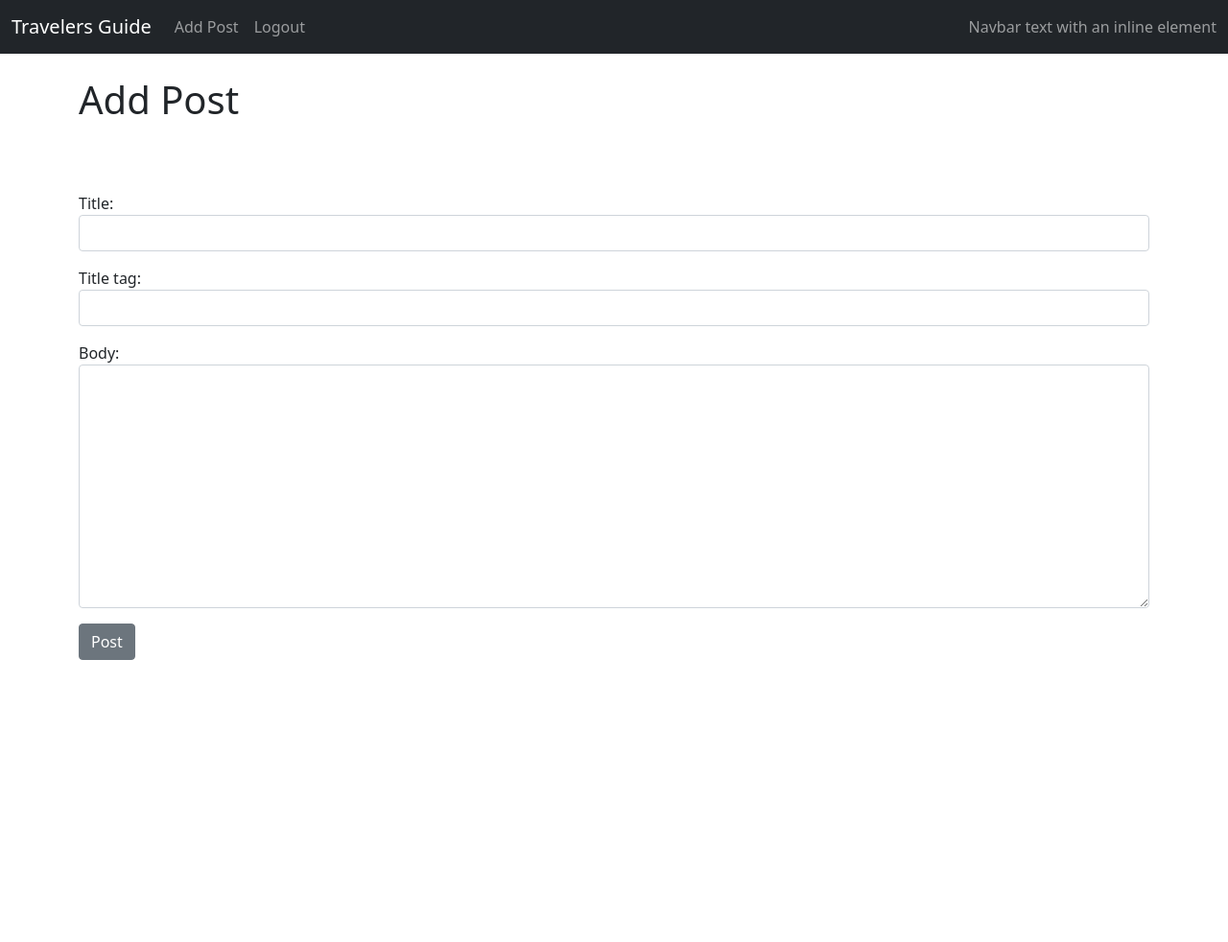
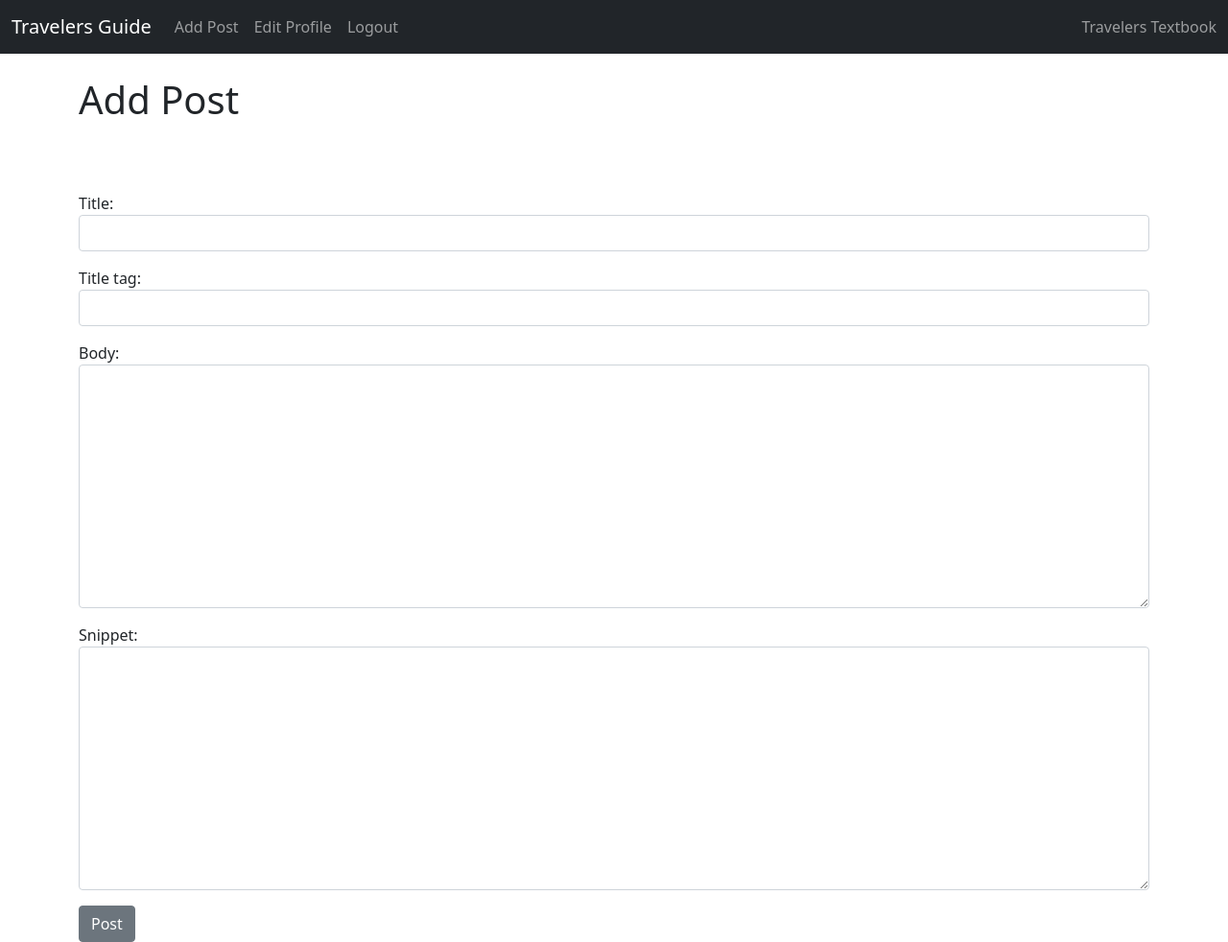
Before and after one commit to Blandaren123/Django.P4, a Django app: page /add_post/ in a window 1280 px wide. Shown: the whole page at 96% size. Before the commit the page ends 688 px from the top, so only its background shows below. Run offline with Django 3.2, Linux system fonts and the light colour scheme; the visitor is signed in with stand-in values (Sample User, id 1); some libraries are stand-ins or nearby versions.

Commit message:
add edit profile

```diff
--- a/blog/forms.py
+++ b/blog/forms.py
@@ -5,7 +5,7 @@ from django import forms
 class PostForm(forms.ModelForm):
     class Meta:
         model = Post
-        fields = ('title', 'title_tag', 'author', 'body')
+        fields = ('title', 'title_tag', 'author', 'body', 'snippet')
 
         widgets = {
             'title': forms.TextInput(attrs={'class': 'form-control'}),
@@ -13,16 +13,18 @@ class PostForm(forms.ModelForm):
             'author': forms.TextInput(attrs={'class': 'form-control', 'value':'', 'id':'user', 'type':'hidden'}),
             #'author': forms.Select(attrs={'class': 'form-control'}),
             'body': forms.Textarea(attrs={'class': 'form-control'}),
+            'snippet': forms.Textarea(attrs={'class': 'form-control'}),
         }
 
 class EditForm(forms.ModelForm):
     class Meta:
         model = Post
-        fields = ('title', 'title_tag', 'body')
+        fields = ('title', 'title_tag', 'body', 'snippet')
 
         widgets = {
             'title': forms.TextInput(attrs={'class': 'form-control'}),
             'title_tag': forms.TextInput(attrs={'class': 'form-control'}),
             #'author': forms.Select(attrs={'class': 'form-control'}),
             'body': forms.Textarea(attrs={'class': 'form-control'}),
+            'snippet': forms.Textarea(attrs={'class': 'form-control'}),
         }
--- a/blog/models.py
+++ b/blog/models.py
@@ -2,14 +2,17 @@ from django.db import models
 from django.contrib.auth.models import User
 from django.urls import reverse
 from datetime import datetime, date
+from ckeditor.fields import RichTextField
 
 
 class Post(models.Model):
     title = models.CharField(max_length=255)
     title_tag = models.CharField(max_length=255)
     author = models.ForeignKey(User, on_delete=models.CASCADE)
-    body = models.TextField()
+    body = RichTextField(blank=True, null=True)
+    #body = models.TextField()
     post_date = models.DateField(auto_now_add=True)
+    snippet = models.CharField(max_length=255)
     likes = models.ManyToManyField(User, related_name='blog_posts')
 
     def total_likes(self):
--- a/blogsite/settings.py
+++ b/blogsite/settings.py
@@ -52,6 +52,7 @@ INSTALLED_APPS = [
     'crispy_forms',
     'blog',
     'members',
+    'ckeditor',
 ]
 
 SITE_ID = 1
--- a/members/urls.py
+++ b/members/urls.py
@@ -1,8 +1,8 @@
 from django.urls import path
-from .views import UserRegisterView
+from .views import UserRegisterView, UserEditView
 
 
 urlpatterns = [
     path('register/', UserRegisterView.as_view(), name='register'),
-
+    path('edit_profile/', UserEditView.as_view(), name='edit_profile'),
 ]
--- a/requiremnts.txt
+++ b/requiremnts.txt
@@ -4,7 +4,9 @@ dj-database-url==0.5.0
 dj3-cloudinary-storage==0.0.6
 Django==3.2
 django-allauth==0.49.0
+django-ckeditor==6.2.0
 django-crispy-forms==1.14.0
+django-js-asset==2.0.0
 django-summernote==0.8.20.0
 gunicorn==20.1.0
 mysqlclient==2.1.0
--- a/templates/add_post.html
+++ b/templates/add_post.html
@@ -10,6 +10,7 @@
     <div class="mb-3"></div>
         <form method="POST">
             {% csrf_token %}
+            {{ form.media }}
             {{ form.as_p }}
             <button class="btn btn-secondary">Post</button>
     </div>
--- a/templates/base.html
+++ b/templates/base.html
@@ -27,6 +27,9 @@
             <a class="nav-link" href="{% url 'add_post' %}">Add Post</a>
           </li>
           <li class="nav-item">
+            <a class="nav-link" href="{% url 'edit_profile' %}">Edit Profile</a>
+          </li>
+          <li class="nav-item">
             <a class="nav-link" href="{% url 'logout' %}">Logout</a>
           </li>
         </ul>
@@ -40,7 +43,7 @@
           {% endif %}
             </ul>
             <span class="navbar-text">
-              Navbar text with an inline element
+              Travelers Textbook
             </span>
           </div>
         </div>
--- a/templates/home.html
+++ b/templates/home.html
@@ -23,8 +23,7 @@
     {% endif %}
 
     </small><br/>
-
-    {{ post.body|slice:":100"|safe }}</li>
+    {{ post.snippet }}</li>
 {% endfor %}
 </ul>
 
--- a/templates/update_post.html
+++ b/templates/update_post.html
@@ -12,6 +12,7 @@
         <div class="mb-3">
             <form method="POST">
                 {% csrf_token %}
+                {{ form.media }}
                 {{ form.as_p }}
                 <button class="btn btn-secondary">Update</button>
         </div>
```
Also changed, not shown: members/templates/registration/edit_profile.html (added, +16 -0 lines), members/views.py (+9 -1 lines), blog/migrations/0006_alter_post_body.py (added), blog/migrations/0007_post_snippet.py (added).
